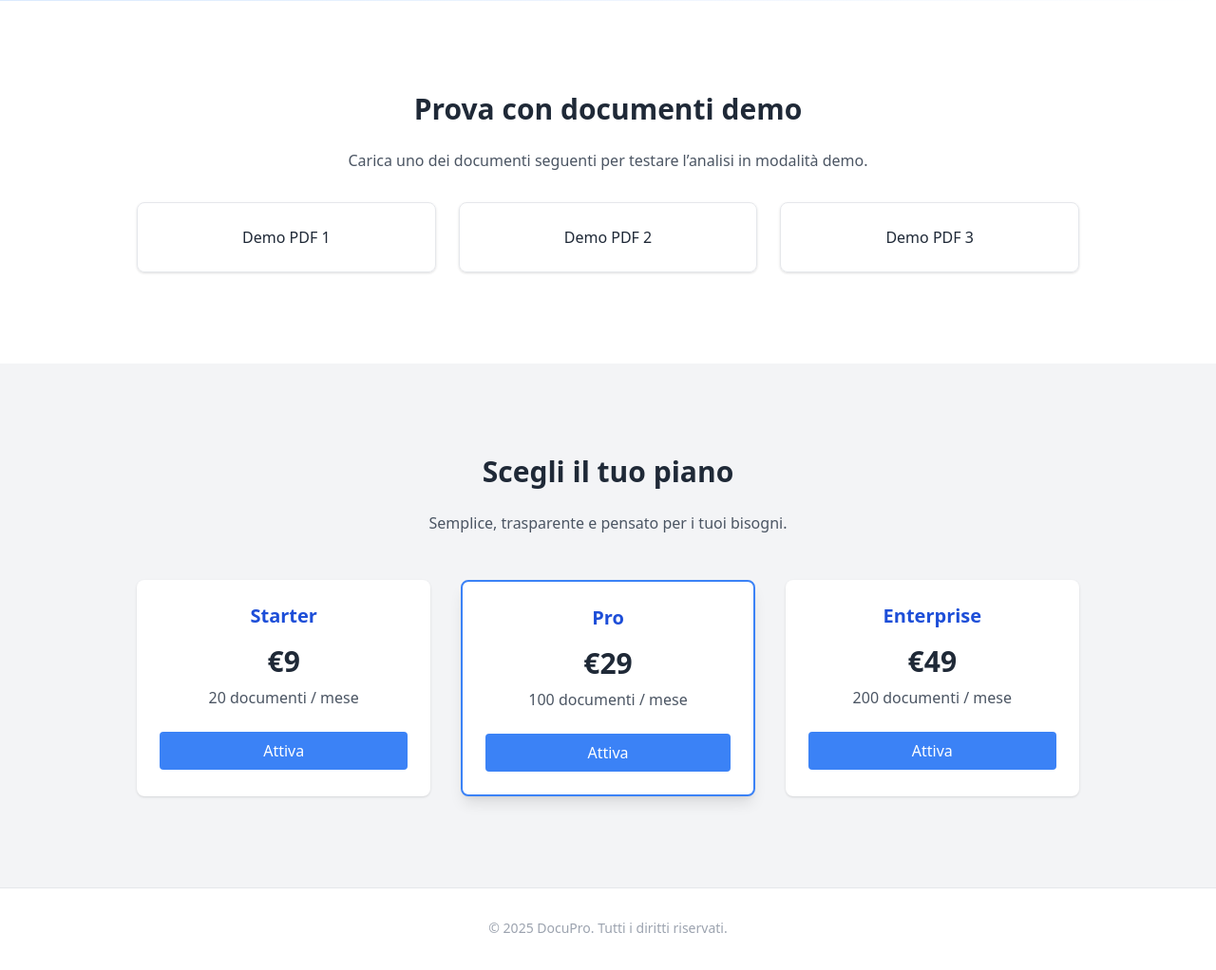
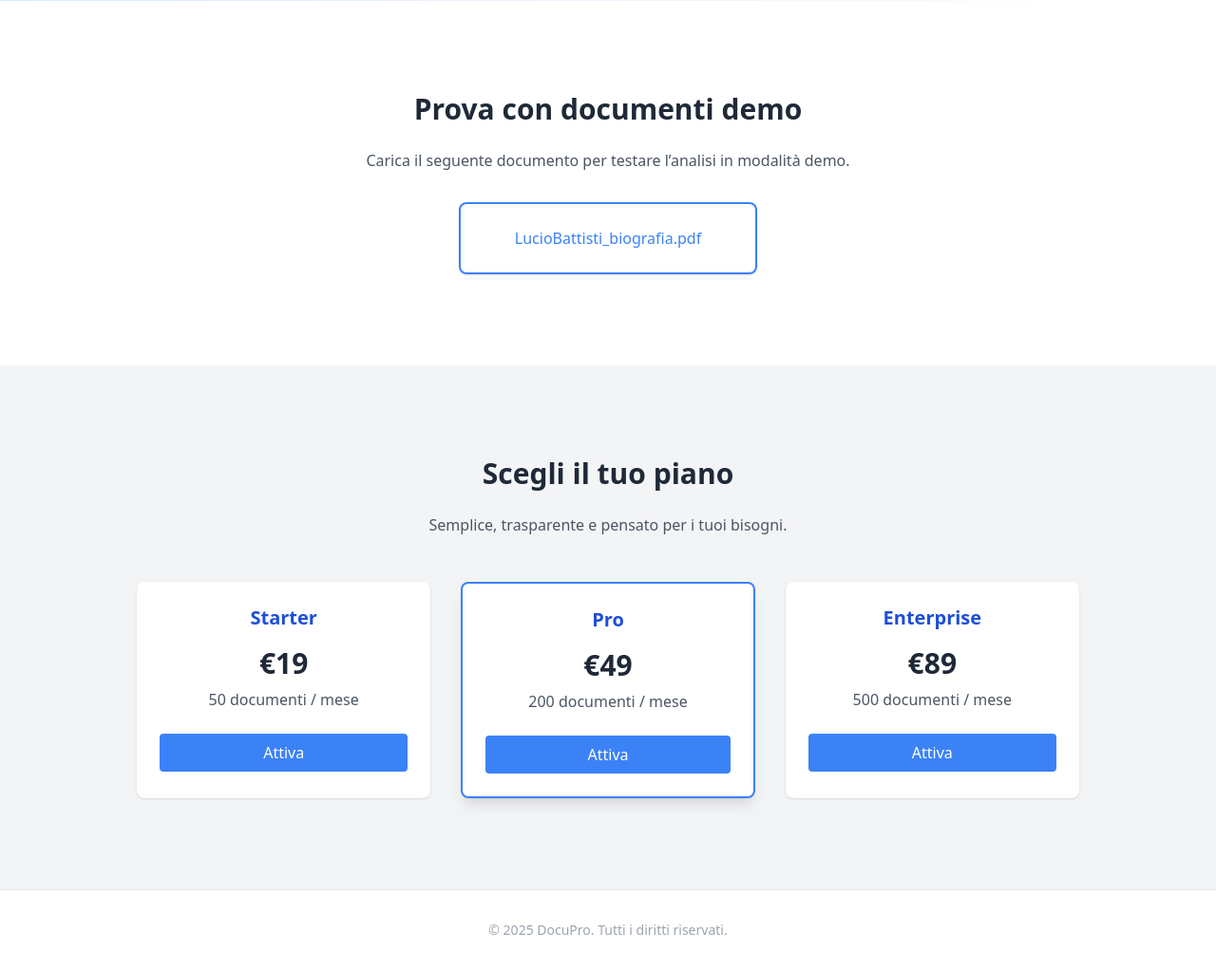
Before and after one commit to DavideFox/DocAnalyzerWeb_template, a Flask app: page / in a window 1280 px wide. Shown: the part 799-1821 px from the top of the page at 95% size. Before the commit the page ends 1782 px from the top, so only its background shows below. Run offline with Flask 3, Linux system fonts and the light colour scheme; some libraries are stand-ins or nearby versions.

Commit message:
aggiunto file demo e piccole migliorie

```diff
--- a/app.py
+++ b/app.py
@@ -49,6 +49,7 @@ if __name__ == '__main__':
 @app.route('/dashboard')
 @app.route('/upload', methods=['POST'])
 @app.route('/document/<int:doc_id>')
+@app.route('/document_demo/')
 @app.route('/account')
 @app.route('/create-checkout-session', methods=['POST'])
 @app.route('/success')
--- a/payments.py
+++ b/payments.py
@@ -10,9 +10,9 @@ bp = Blueprint('payments', __name__)
 stripe.api_key = 'sk_test_...'
 DOMAIN = 'http://localhost:5000'
 PRICING = {
-    "starter": {"price": 9, "credits": 20},
-    "pro": {"price": 29, "credits": 100},
-    "enterprise": {"price": 49, "credits": 200}
+    "starter": {"price": 19, "credits": 50},
+    "pro": {"price": 49, "credits": 200},
+    "enterprise": {"price": 89, "credits": 500}
 }
 
 
--- a/routes.py
+++ b/routes.py
@@ -64,6 +64,21 @@ def document(doc_id):
     return render_template('document.html', doc=doc, top_words=top_words)
 
 
+@bp.route('/document_demo')
+def document_demo():
+    doc = {
+        "filename": "LucioBattisti_biografia.pdf",
+        "word_count": 6047,
+        "page_count": 12,
+        "top_words": [["Battisti", 74],["canzone",33],["piú",30],["successo",23],["Battisti,",21],
+                        ["stesso",21],["disco",21],["testi",20],["anni",20],["Mogol",18],["Mogol,",16],
+                        ["Lucio",15],["primo",13],["-",12],["viene",12],["album",12],["due",11],
+                        ["brano",11],["Battisti.",10],["quali",9]],
+    }
+    top_words = doc['top_words']
+    return render_template('document.html', doc=doc, top_words=top_words)
+
+
 @bp.route('/account')
 @login_required
 def account():
--- a/templates/account.html
+++ b/templates/account.html
@@ -16,19 +16,19 @@
             <form action="/create-checkout-session" method="POST">
                 <input type="hidden" name="plan" value="starter">
                 <button class="w-full bg-blue-500 text-white p-3 rounded hover:bg-blue-600">
-                    Starter<br>€9 - 20 crediti
+                    Starter<br>€19 - 50 crediti
                 </button>
             </form>
             <form action="/create-checkout-session" method="POST">
                 <input type="hidden" name="plan" value="pro">
                 <button class="w-full bg-green-500 text-white p-3 rounded hover:bg-green-600">
-                    Pro<br>€29 - 100 crediti
+                    Pro<br>€49 - 200 crediti
                 </button>
             </form>
             <form action="/create-checkout-session" method="POST">
                 <input type="hidden" name="plan" value="enterprise">
                 <button class="w-full bg-purple-500 text-white p-3 rounded hover:bg-purple-600">
-                    Enterprise<br>€49 - 200 crediti
+                    Enterprise<br>€89 - 500 crediti
                 </button>
             </form>
         </div>
--- a/templates/dashboard.html
+++ b/templates/dashboard.html
@@ -13,7 +13,7 @@
                 <h3 class="text-lg font-semibold mb-2">Documenti caricati</h3>
                 <ul class="space-y-2 text-sm">
                     {% for doc in documents %}
-                        <li><a href="{{ url_for('document', doc_id=doc['id']) }}" class="text-blue-500 hover:underline">{{ doc['filename'] }}</a></li>
+                        <li><a href="{{ url_for('routes.document', doc_id=doc['id']) }}" class="text-blue-500 hover:underline">{{ doc['filename'] }}</a></li>
                     {% endfor %}
                 </ul>
             </div>
--- a/templates/document.html
+++ b/templates/document.html
@@ -4,7 +4,6 @@
     <div class="max-w-4xl mx-auto p-8 mt-24 mb-24">
         <header class="flex justify-between items-center mb-8">
             <h1 class="text-3xl font-bold text-blue-700">Analisi Documento</h1>
-            <a href="/logout" class="text-red-600 hover:underline">Logout</a>
         </header>
 
         <section class="bg-white shadow rounded-lg p-6 mb-6">
--- a/templates/index.html
+++ b/templates/index.html
@@ -14,11 +14,14 @@
     <section id="demo" class="py-24 bg-white">
         <div class="max-w-5xl mx-auto text-center px-4">
             <h3 class="text-3xl font-semibold text-gray-800 mb-6">Prova con documenti demo</h3>
-            <p class="text-gray-600 mb-8">Carica uno dei documenti seguenti per testare l’analisi in modalità demo.</p>
+            <p class="text-gray-600 mb-8">Carica il seguente documento per testare l’analisi in modalità demo.</p>
             <div class="grid grid-cols-1 sm:grid-cols-3 gap-6">
-                <a href="#" class="block border p-6 rounded-lg shadow hover:shadow-lg transition">Demo PDF 1</a>
-                <a href="#" class="block border p-6 rounded-lg shadow hover:shadow-lg transition">Demo PDF 2</a>
-                <a href="#" class="block border p-6 rounded-lg shadow hover:shadow-lg transition">Demo PDF 3</a>
+                <a href="#"></a>
+                <a href="{{ url_for('routes.document_demo') }}"
+                    class="block border-2 border-blue-500 p-6 rounded-lg shadow hover:bg-gray-100 hover:shadow-lg transition text-blue-500">
+                    LucioBattisti_biografia.pdf
+                </a>
+                <a href="#"></a>
             </div>
         </div>
     </section>
@@ -31,20 +34,20 @@
             <div class="grid grid-cols-1 sm:grid-cols-3 gap-8">
                 <div class="bg-white p-6 rounded-lg shadow hover:shadow-xl transition">
                     <h4 class="text-xl font-bold mb-4 text-blue-700">Starter</h4>
-                    <p class="text-3xl font-extrabold mb-2">€9</p>
-                    <p class="text-gray-600 mb-6">20 documenti / mese</p>
+                    <p class="text-3xl font-extrabold mb-2">€19</p>
+                    <p class="text-gray-600 mb-6">50 documenti / mese</p>
                     <a href="/login" class="block bg-blue-500 text-white py-2 rounded hover:bg-blue-600">Attiva</a>
                 </div>
                 <div class="bg-white p-6 rounded-lg shadow-lg border-2 border-blue-500">
                     <h4 class="text-xl font-bold mb-4 text-blue-700">Pro</h4>
-                    <p class="text-3xl font-extrabold mb-2">€29</p>
-                    <p class="text-gray-600 mb-6">100 documenti / mese</p>
+                    <p class="text-3xl font-extrabold mb-2">€49</p>
+                    <p class="text-gray-600 mb-6">200 documenti / mese</p>
                     <a href="/login" class="block bg-blue-500 text-white py-2 rounded hover:bg-blue-600">Attiva</a>
                 </div>
                 <div class="bg-white p-6 rounded-lg shadow hover:shadow-xl transition">
                     <h4 class="text-xl font-bold mb-4 text-blue-700">Enterprise</h4>
-                    <p class="text-3xl font-extrabold mb-2">€49</p>
-                    <p class="text-gray-600 mb-6">200 documenti / mese</p>
+                    <p class="text-3xl font-extrabold mb-2">€89</p>
+                    <p class="text-gray-600 mb-6">500 documenti / mese</p>
                     <a href="/login" class="block bg-blue-500 text-white py-2 rounded hover:bg-blue-600">Attiva</a>
                 </div>
             </div>
```
Also changed, not shown: README.md, 1 other file.
